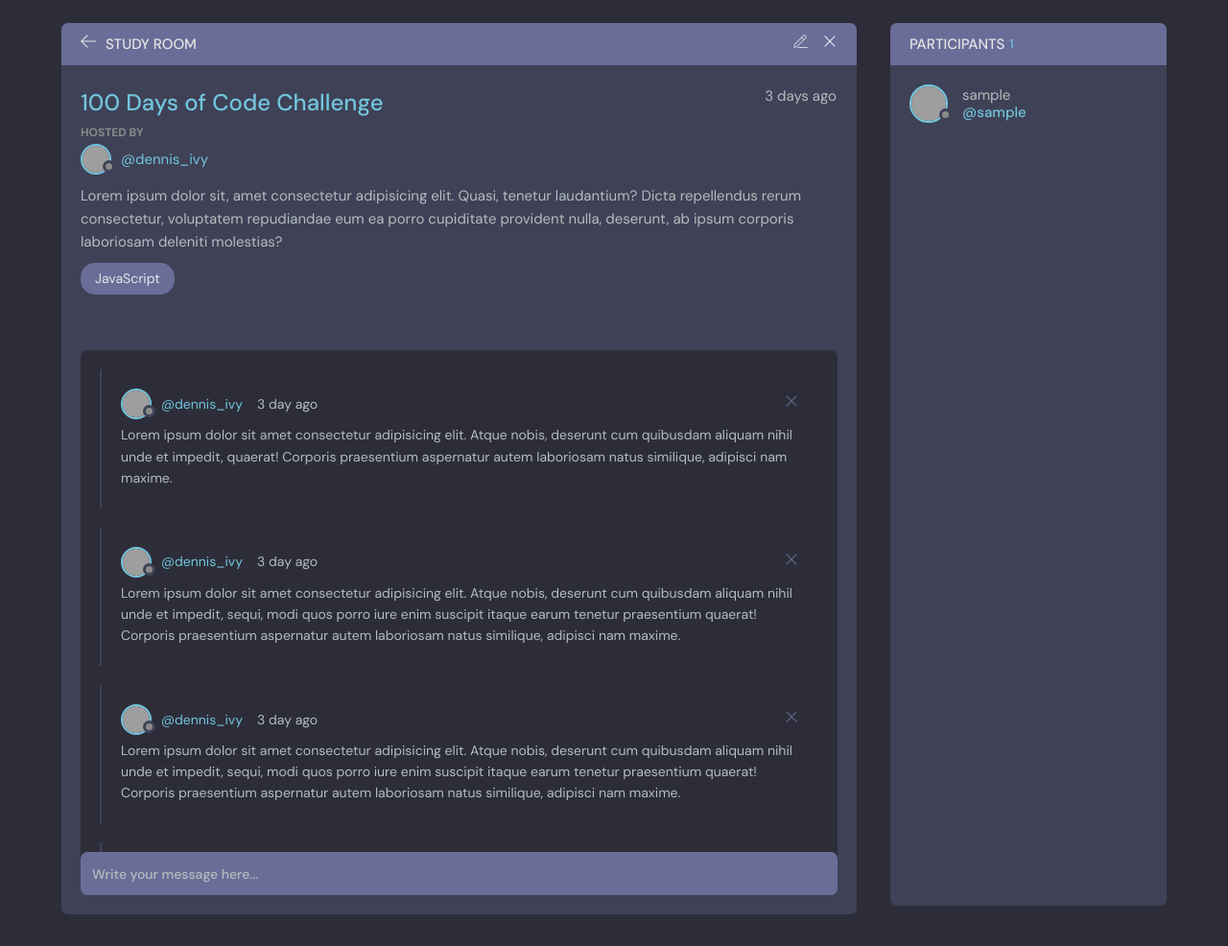
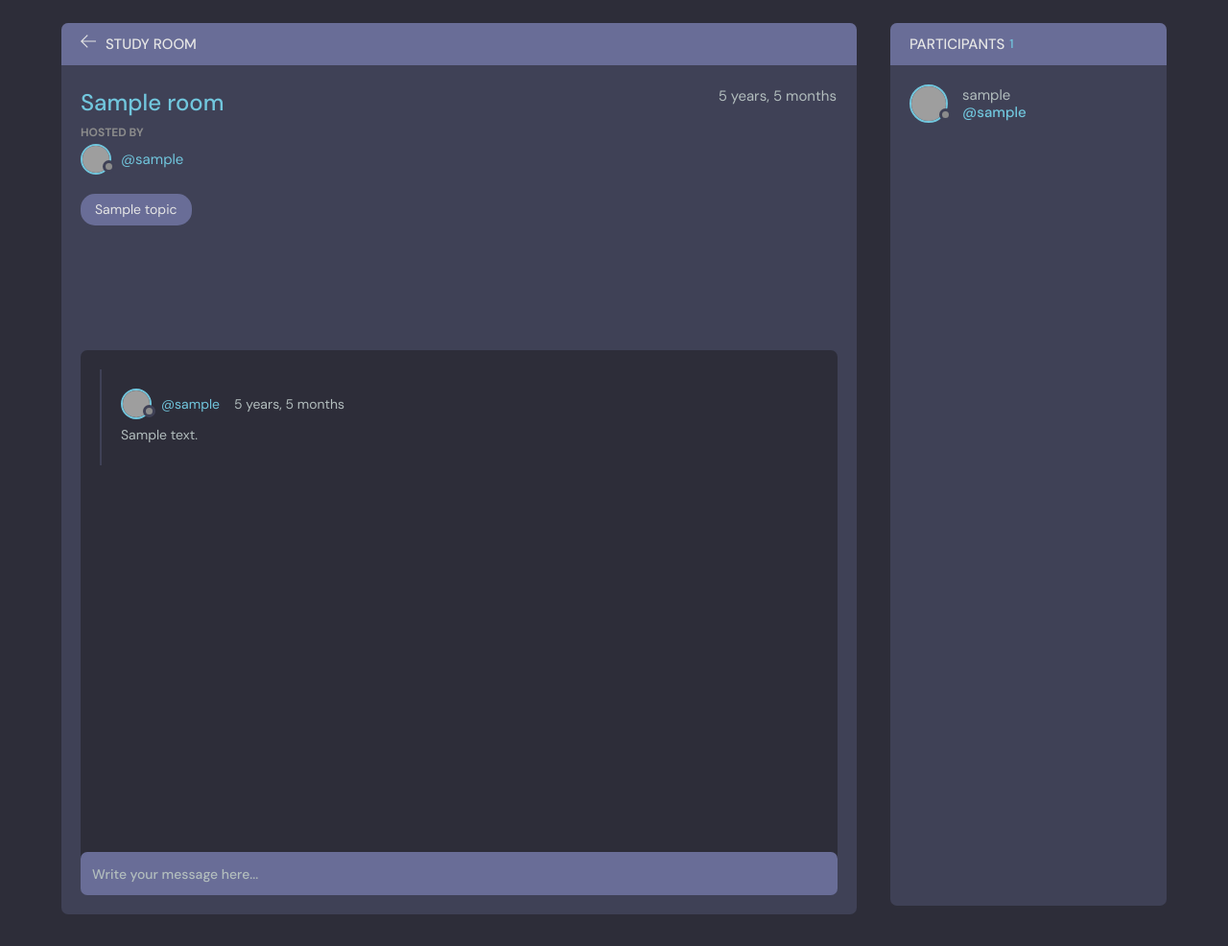
Before and after one commit to jsumit649/studybuddy, a Django app: page /room/1/ in a window 1280 px wide. Shown: the part 76-1062 px from the top of the page at 96% size. Run offline with Django 5.2, Linux system fonts and the light colour scheme; tables that the repository leaves empty hold one stand-in row (values such as "Sample post"); grey boxes are pictures that could not be loaded.

Commit message:
room page with chat threads done

```diff
--- a/base/templates/base/room.html
+++ b/base/templates/base/room.html
@@ -7,7 +7,7 @@
         <div class="room">
           <div class="room__top">
             <div class="room__topLeft">
-              <a href="index.html">
+              <a href="{% url 'home' %}">
                 <svg version="1.1" xmlns="http://www.w3.org/2000/svg" width="32" height="32" viewBox="0 0 32 32">
                   <title>arrow-left</title>
                   <path
@@ -17,9 +17,9 @@
               </a>
               <h3>Study Room</h3>
             </div>
-
+            {% if room.host == request.user %}
             <div class="room__topRight">
-              <a href="#">
+              <a href="{% url 'update-room' room.id %}">
                 <svg
                   enable-background="new 0 0 24 24"
                   height="32"
@@ -45,7 +45,7 @@
                   </g>
                 </svg>
               </a>
-              <a href="#">
+              <a href="{% url 'update-room' room.id %}">
                 <svg version="1.1" xmlns="http://www.w3.org/2000/svg" width="32" height="32" viewBox="0 0 32 32">
                   <title>remove</title>
                   <path
@@ -54,58 +54,48 @@
                 </svg>
               </a>
             </div>
+            {% endif %}
 
-            <!-- <button class="action-button" data-id="120" data-delete-url="https://randomuser.me/api/3324923"
-            data-edit-url="profile.html">
-            <svg version="1.1" xmlns="http://www.w3.org/2000/svg" width="32" height="32" viewBox="0 0 32 32">
-              <title>ellipsis-horizontal</title>
-              <path
-                d="M16 7.843c-2.156 0-3.908-1.753-3.908-3.908s1.753-3.908 3.908-3.908c2.156 0 3.908 1.753 3.908 3.908s-1.753 3.908-3.908 3.908zM16 1.98c-1.077 0-1.954 0.877-1.954 1.954s0.877 1.954 1.954 1.954c1.077 0 1.954-0.877 1.954-1.954s-0.877-1.954-1.954-1.954z">
-              </path>
-              <path
-                d="M16 19.908c-2.156 0-3.908-1.753-3.908-3.908s1.753-3.908 3.908-3.908c2.156 0 3.908 1.753 3.908 3.908s-1.753 3.908-3.908 3.908zM16 14.046c-1.077 0-1.954 0.877-1.954 1.954s0.877 1.954 1.954 1.954c1.077 0 1.954-0.877 1.954-1.954s-0.877-1.954-1.954-1.954z">
-              </path>
-              <path
-                d="M16 31.974c-2.156 0-3.908-1.753-3.908-3.908s1.753-3.908 3.908-3.908c2.156 0 3.908 1.753 3.908 3.908s-1.753 3.908-3.908 3.908zM16 26.111c-1.077 0-1.954 0.877-1.954 1.954s0.877 1.954 1.954 1.954c1.077 0 1.954-0.877 1.954-1.954s-0.877-1.954-1.954-1.954z">
-              </path>
-            </svg>
-          </button> -->
+
           </div>
           <div class="room__box scroll">
             <div class="room__header scroll">
               <div class="room__info">
-                <h3>100 Days of Code Challenge</h3>
-                <span>3 days ago</span>
+                <h3>{{room.name}}</h3>
+                <span>{{room.created|timesince}}</span>
               </div>
               <div class="room__hosted">
-                <p>Hosted By</p>
-                <a href="#" class="room__author">
+                <p>Hosted by</p>
+                <a href="{% url 'user-profile' room.host.id %}" class="room__author">
                   <div class="avatar avatar--small">
                     <img src="https://randomuser.me/api/portraits/men/37.jpg" />
                   </div>
-                  <span>@dennis_ivy</span>
+                  <span>@{{room.host.username}}</span>
                 </a>
               </div>
-              <div class="room__details">
+              <!-- <div class="room__details">
                 Lorem ipsum dolor sit, amet consectetur adipisicing elit. Quasi, tenetur laudantium? Dicta repellendus
                 rerum consectetur, voluptatem repudiandae eum ea porro cupiditate provident nulla, deserunt, ab ipsum
                 corporis laboriosam deleniti molestias?
-              </div>
-              <span class="room__topics">JavaScript</span>
+              </div> -->
+              <span class="room__topics">{{room.topic}}</span>
             </div>
             <div class="room__conversation">
               <div class="threads scroll">
+                {% for message in room_messages %}
                 <div class="thread">
                   <div class="thread__top">
                     <div class="thread__author">
-                      <a href="#" class="thread__authorInfo">
+                      <a href="{% url 'user-profile' message.user.id %}" class="thread__authorInfo">
                         <div class="avatar avatar--small">
                           <img src="https://randomuser.me/api/portraits/men/37.jpg" />
                         </div>
-                        <span>@dennis_ivy</span>
+                        <span>@{{message.user.username}}</span>
                       </a>
-                      <span class="thread__date">3 day ago</span>
+                      <span class="thread__date">{{message.created|timesince}}</span>
                     </div>
+                  {% if request.user == message.user %}
+                  <a href="{% url 'delete-message' message.id %}">
                     <div class="thread__delete">
                       <svg version="1.1" xmlns="http://www.w3.org/2000/svg" width="32" height="32" viewBox="0 0 32 32">
                         <title>remove</title>
@@ -114,90 +104,14 @@
                         ></path>
                       </svg>
                     </div>
+                  </a>
+                  {% endif %}
                   </div>
                   <div class="thread__details">
-                    Lorem ipsum dolor sit amet consectetur adipisicing elit. Atque nobis, deserunt cum quibusdam aliquam
-                    nihil unde et impedit, quaerat! Corporis praesentium aspernatur autem laboriosam natus similique,
-                    adipisci nam maxime.
+                    {{message.body}}
                   </div>
                 </div>
-                <div class="thread">
-                  <div class="thread__top">
-                    <div class="thread__author">
-                      <a href="#" class="thread__authorInfo">
-                        <div class="avatar avatar--small">
-                          <img src="https://randomuser.me/api/portraits/men/37.jpg" />
-                        </div>
-                        <span>@dennis_ivy</span>
-                      </a>
-                      <span class="thread__date">3 day ago</span>
-                    </div>
-                    <div class="thread__delete">
-                      <svg version="1.1" xmlns="http://www.w3.org/2000/svg" width="32" height="32" viewBox="0 0 32 32">
-                        <title>remove</title>
-                        <path
-                          d="M27.314 6.019l-1.333-1.333-9.98 9.981-9.981-9.981-1.333 1.333 9.981 9.981-9.981 9.98 1.333 1.333 9.981-9.98 9.98 9.98 1.333-1.333-9.98-9.98 9.98-9.981z"
-                        ></path>
-                      </svg>
-                    </div>
-                  </div>
-                  <div class="thread__details">
-                    Lorem ipsum dolor sit amet consectetur adipisicing elit. Atque nobis, deserunt cum quibusdam aliquam
-                    nihil unde et impedit, sequi, modi quos porro iure enim suscipit itaque earum tenetur praesentium
-                    quaerat! Corporis praesentium aspernatur autem laboriosam natus similique, adipisci nam maxime.
-                  </div>
-                </div>
-                <div class="thread">
-                  <div class="thread__top">
-                    <div class="thread__author">
-                      <a href="#" class="thread__authorInfo">
-                        <div class="avatar avatar--small">
-                          <img src="https://randomuser.me/api/portraits/men/37.jpg" />
-                        </div>
-                        <span>@dennis_ivy</span>
-                      </a>
-                      <span class="thread__date">3 day ago</span>
-                    </div>
-                    <div class="thread__delete">
-                      <svg version="1.1" xmlns="http://www.w3.org/2000/svg" width="32" height="32" viewBox="0 0 32 32">
-                        <title>remove</title>
-                        <path
-                          d="M27.314 6.019l-1.333-1.333-9.98 9.981-9.981-9.981-1.333 1.333 9.981 9.981-9.981 9.98 1.333 1.333 9.981-9.98 9.98 9.98 1.333-1.333-9.98-9.98 9.98-9.981z"
-                        ></path>
-                      </svg>
-                    </div>
-                  </div>
-                  <div class="thread__details">
-                    Lorem ipsum dolor sit amet consectetur adipisicing elit. Atque nobis, deserunt cum quibusdam aliquam
-                    nihil unde et impedit, sequi, modi quos porro iure enim suscipit itaque earum tenetur praesentium
-                    quaerat! Corporis praesentium aspernatur autem laboriosam natus similique, adipisci nam maxime.
-                  </div>
-                </div>
-                <div class="thread">
-                  <div class="thread__top">
-                    <div class="thread__author">
-                      <a href="#" class="thread__authorInfo">
-                        <div class="avatar avatar--small">
-                          <img src="https://randomuser.me/api/portraits/men/37.jpg" />
-                        </div>
-                        <span>@dennis_ivy</span>
-                      </a>
-                      <span class="thread__date">3 day ago</span>
-                    </div>
-                    <div class="thread__delete">
-                      <svg version="1.1" xmlns="http://www.w3.org/2000/svg" width="32" height="32" viewBox="0 0 32 32">
-                        <title>remove</title>
-                        <path
-                          d="M27.314 6.019l-1.333-1.333-9.98 9.981-9.981-9.981-1.333 1.333 9.981 9.981-9.981 9.98 1.333 1.333 9.981-9.98 9.98 9.98 1.333-1.333-9.98-9.98 9.98-9.981z"
-                        ></path>
-                      </svg>
-                    </div>
-                  </div>
-                  <div class="thread__details">
-                    Lorem ipsum dolor sit amet consectetur adipisicing elit. Atque nobis, deserunt cum quibusdam aliquam
-                    nihil unde et impedit, sequi, modi quos porro iure enim suscipit itaque earum tenetur praesentium.
-                  </div>
-                </div>
+                {% endfor %}
               </div>
             </div>
           </div>
```
